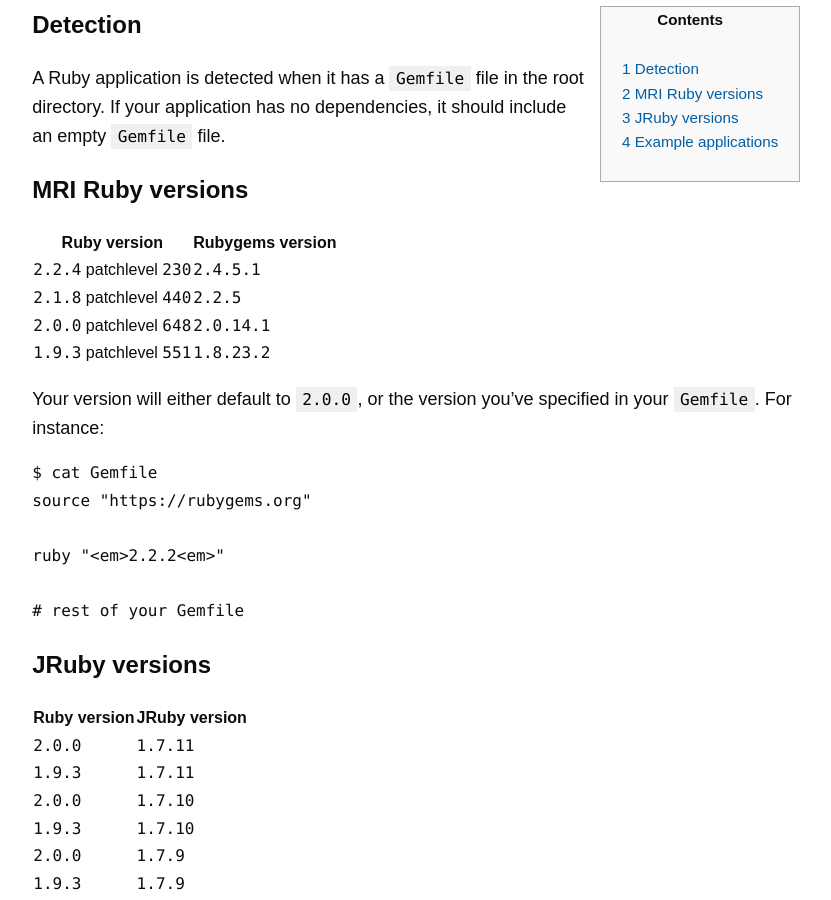
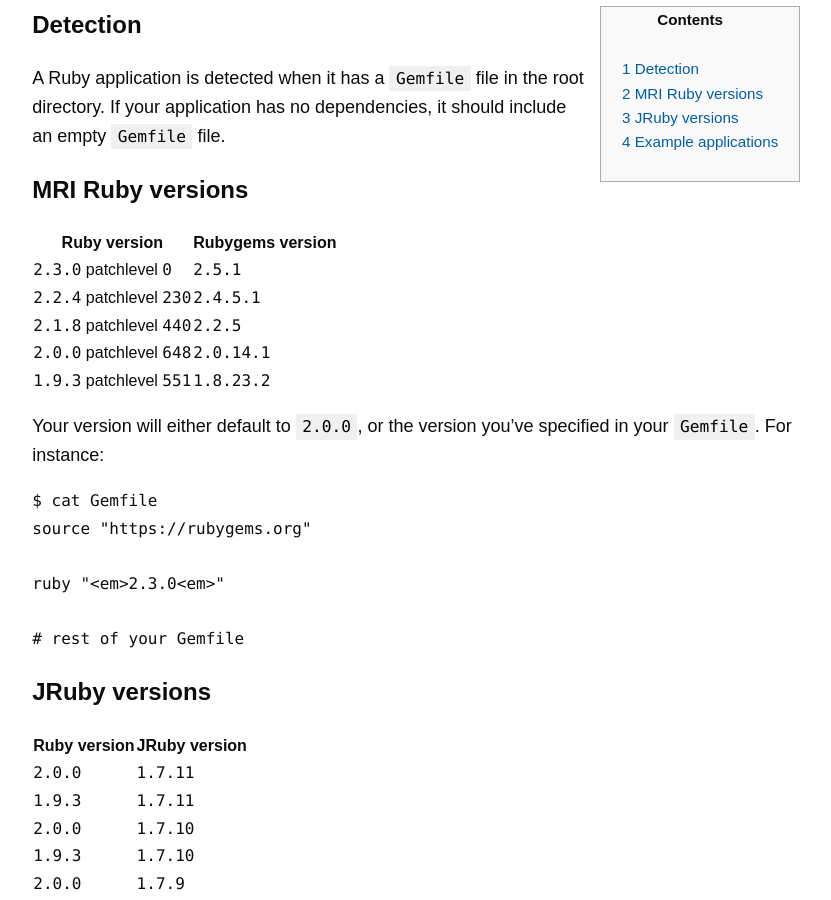
Before and after one commit to pkgr/pkgr.github.io, a Jekyll site: the page built from _articles/ruby.md, in a window 1280 px wide and 900 px high, scrolled down 223 px. Shown: the whole window, without its empty margins (370-1201 px from the left). Built offline with Jekyll 4.4.1, drawn with Linux system fonts in a browser that asks for light colours; Markdown is read by kramdown in place of the engine named in the settings.

Commit message:
ruby 2.3.0

````diff
--- a/_articles/ruby.md
+++ b/_articles/ruby.md
@@ -13,6 +13,7 @@
 
 Ruby version | Rubygems version
 --- | ---
+`2.3.0` patchlevel `0` | `2.5.1`
 `2.2.4` patchlevel `230` | `2.4.5.1`
 `2.1.8` patchlevel `440` | `2.2.5`
 `2.0.0` patchlevel `648` | `2.0.14.1`
@@ -24,7 +25,7 @@
 $ cat Gemfile
 source "https://rubygems.org"
 
-ruby "<em>2.2.2<em>"
+ruby "<em>2.3.0<em>"
 
 # rest of your Gemfile
 ```
````
